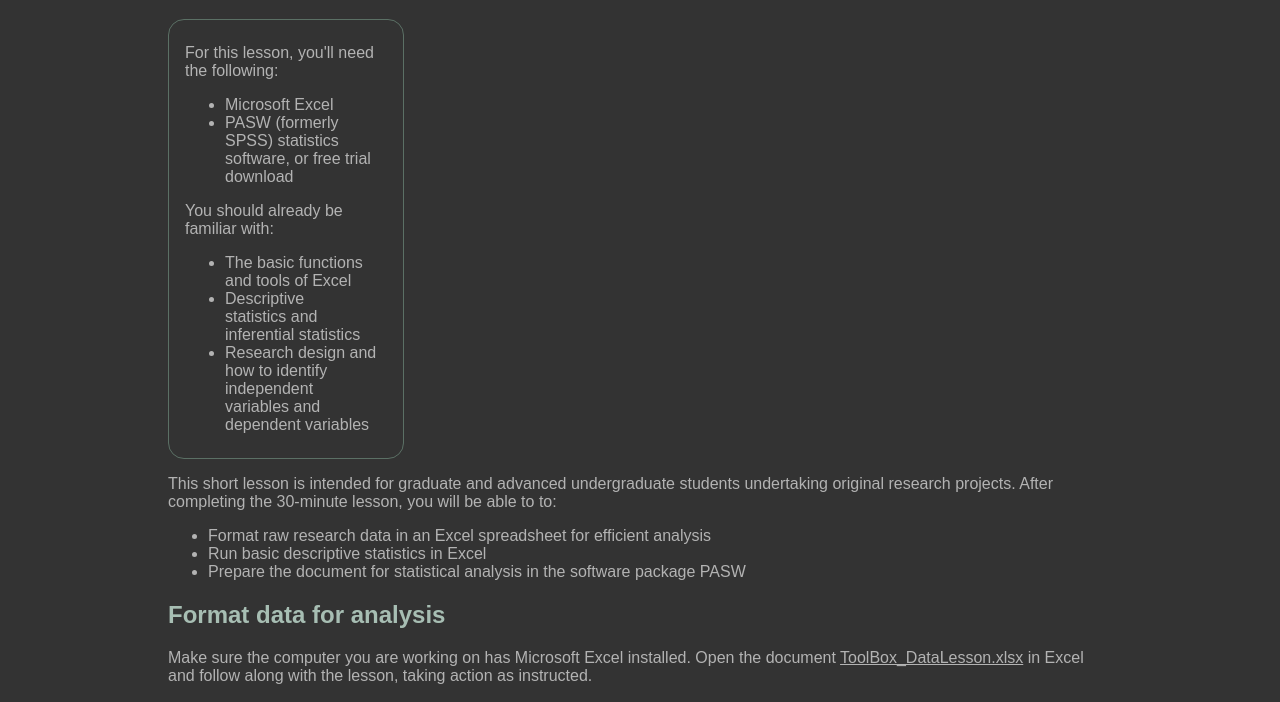
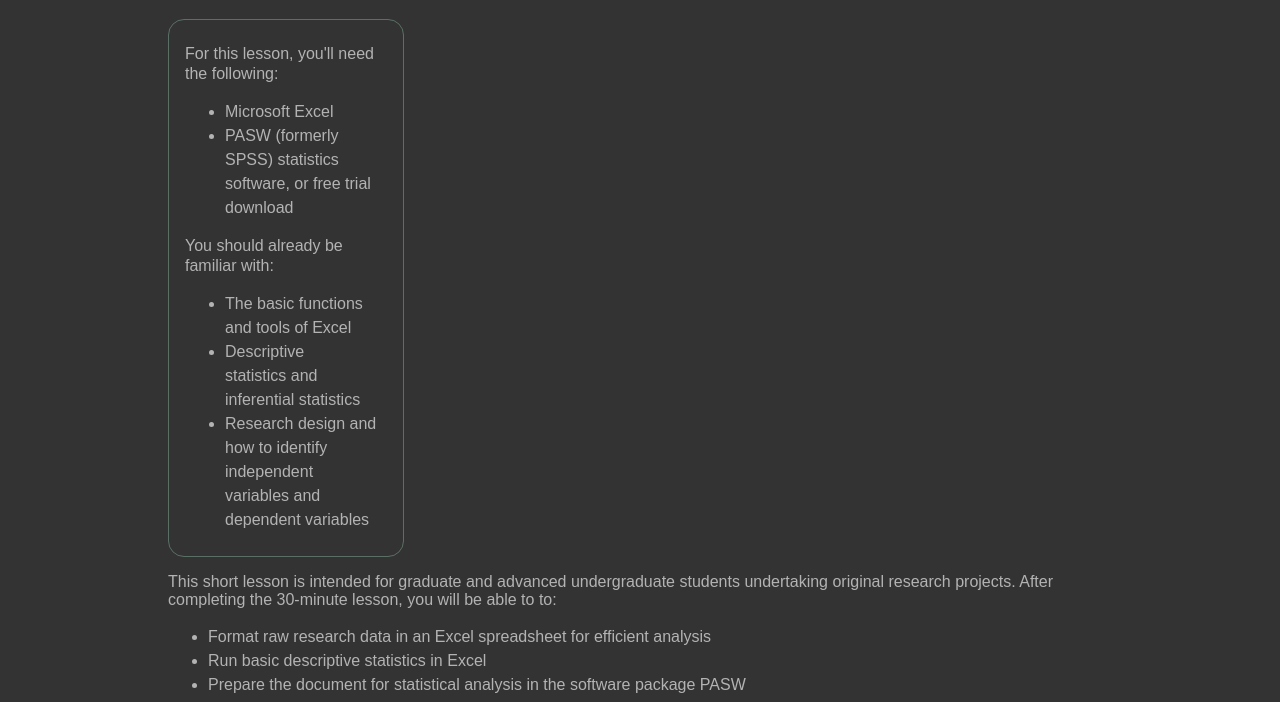
Before and after one commit to iit-comm421-tmp/project1, a plain HTML site: page docs/data/index.html in a window 1280 px wide. Shown: the part 61-763 px from the top of the page. Drawn offline with Linux system fonts and the light colour scheme.

Commit message:
Fix bunched up lines on Chromium

```diff
--- a/docs/main.css
+++ b/docs/main.css
@@ -59,3 +59,14 @@ body {
 	--bg-light: 70%;
 	--light-step: -6%;
 }
+
+/* Fix bunched up lines on Chromium */
+@supports (text-size-adjust: 100%) and (-webkit-appearance: none) {
+	ul {
+		line-height: 1.5;
+	}
+
+	aside {
+		line-height: 1.25;
+	}
+}
```
